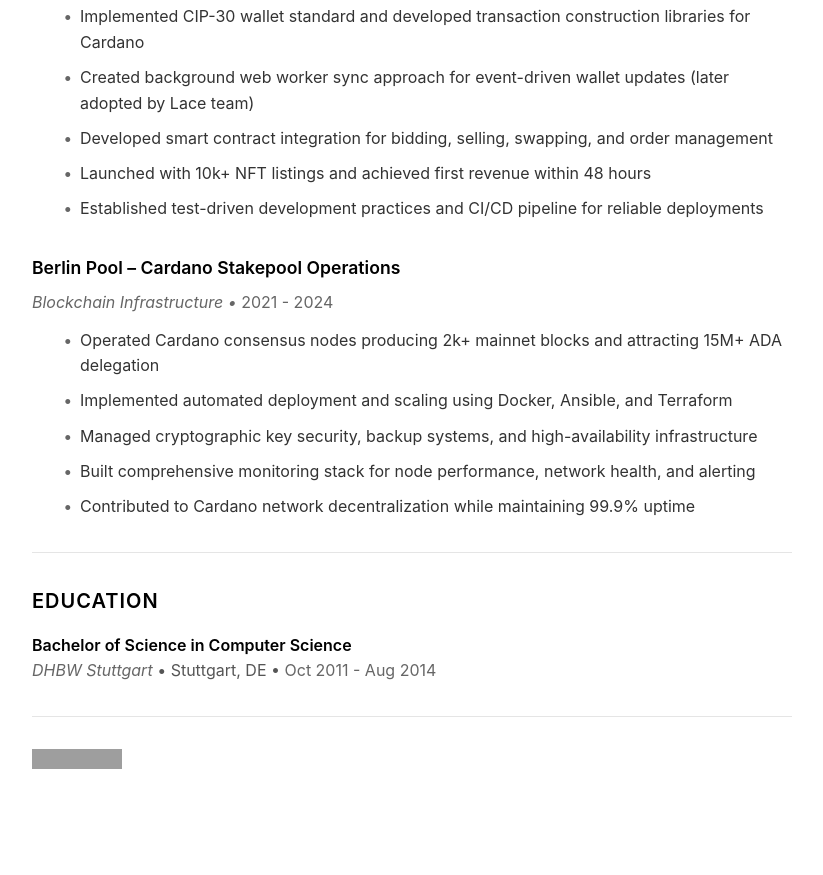
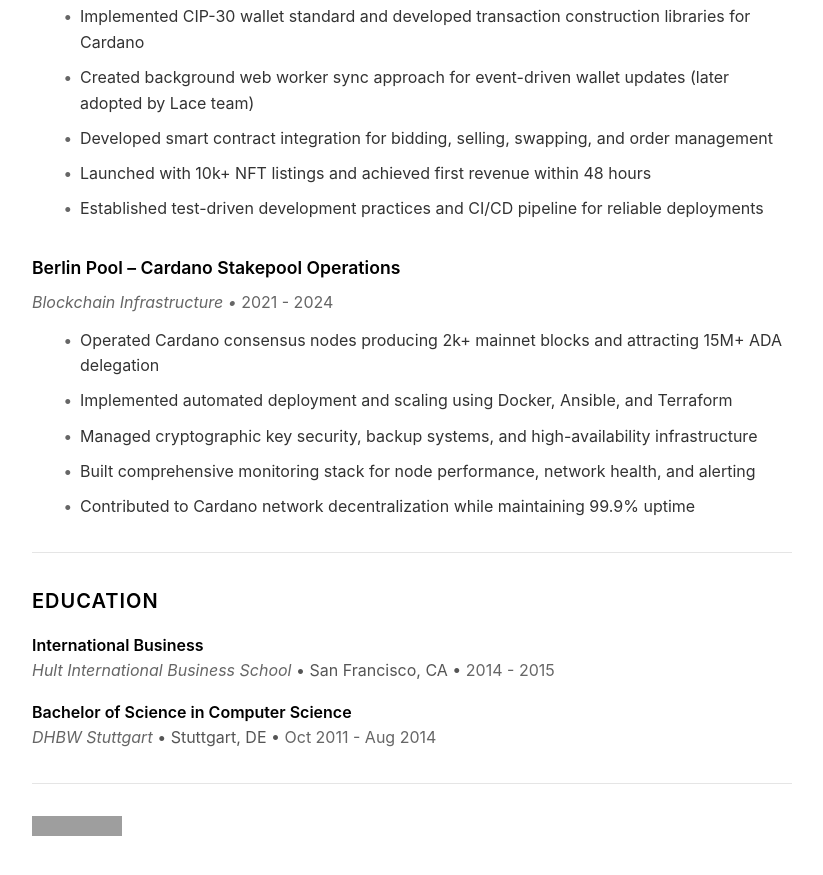
Before and after one commit to will-break-it/will-break-it.github.io, a Jekyll site: the page built from index.md, in a window 1280 px wide and 900 px high, scrolled down 2963 px. Shown: the top 875 px of the window, without its empty margins (228-1051 px from the left). Built offline with Jekyll 4.4.1, drawn with Linux system fonts in a browser that asks for light colours; before the commit the page ends 3795 px from its top, so only the background shows below that; grey boxes are pictures that could not be loaded.

Commit message:
docs: add business degree

```diff
--- a/index.md
+++ b/index.md
@@ -107,6 +107,9 @@ Curious, relentlessly-learning engineer & technical architect, with founder DNA
 
 ## EDUCATION
 
+**International Business**
+*Hult International Business School* • San Francisco, CA • <span class="date">2014 - 2015</span>
+
 **Bachelor of Science in Computer Science**
 *DHBW Stuttgart* • Stuttgart, DE • <span class="date">Oct 2011 - Aug 2014</span>
 
```
